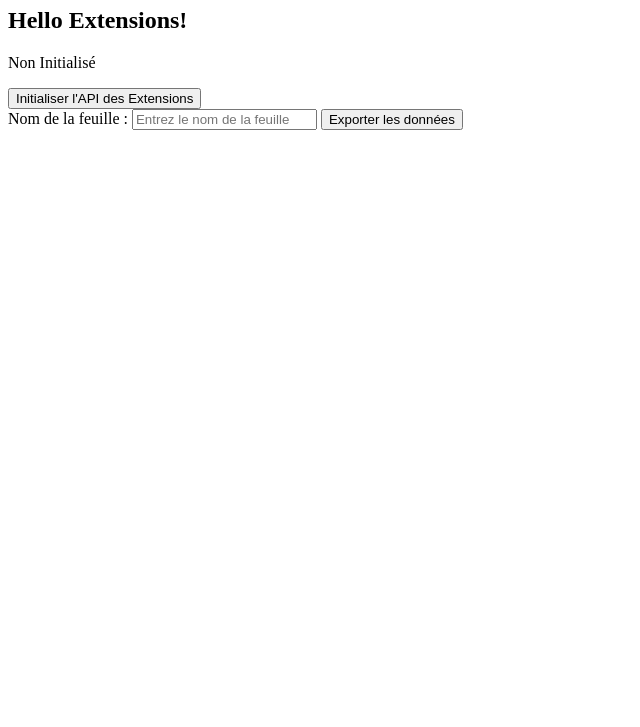
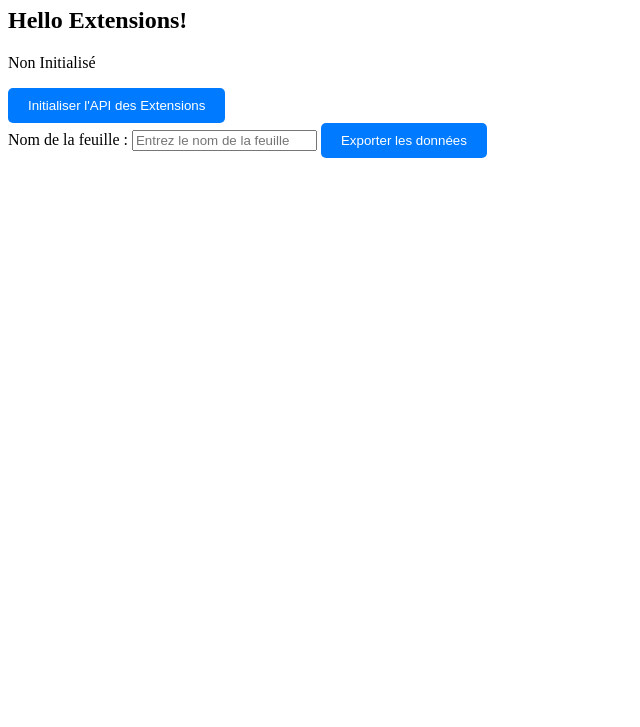
Before and after one commit to zaghloulabdel/TableauExport, a plain HTML site: page index.html in a window 1280 px wide. Shown: the part 73-800 px from the top of the page, without its empty margins (0-640 px from the left). Drawn offline with Linux system fonts and the light colour scheme.

Commit message:
Update index.html

```diff
--- a/index.html
+++ b/index.html
@@ -5,8 +5,20 @@
     <meta name="viewport" content="width=device-width, initial-scale=1.0">
     <title>Extension Tableau</title>
     <script src="https://tableau.github.io/extensions-api/lib/tableau-extensions-1.latest.js"></script>
-
     <script defer src="script.js"></script>
+    <style>
+        .btn {
+            padding: 10px 20px;
+            background-color: #007bff;
+            color: white;
+            border: none;
+            border-radius: 5px;
+            cursor: pointer;
+        }
+        .btn:hover {
+            background-color: #0056b3;
+        }
+    </style>
 </head>
 <body>
     <h1>Bienvenue sur mon Extension Tableau</h1>
@@ -15,8 +27,10 @@
         <p id="resultBox" class="lead">Non Initialisé</p>
         <button id="initializeButton" class="btn btn-primary">Initialiser l'API des Extensions</button>
     </div>
-    <label for="sheet-name">Nom de la feuille :</label>
-    <input type="text" id="sheet-name" placeholder="Entrez le nom de la feuille">
-    <button id="export-btn">Exporter les données</button>
+    <div>
+        <label for="sheet-name">Nom de la feuille :</label>
+        <input type="text" id="sheet-name" placeholder="Entrez le nom de la feuille">
+        <button id="export-btn" class="btn">Exporter les données</button>
+    </div>
 </body>
 </html>
```
